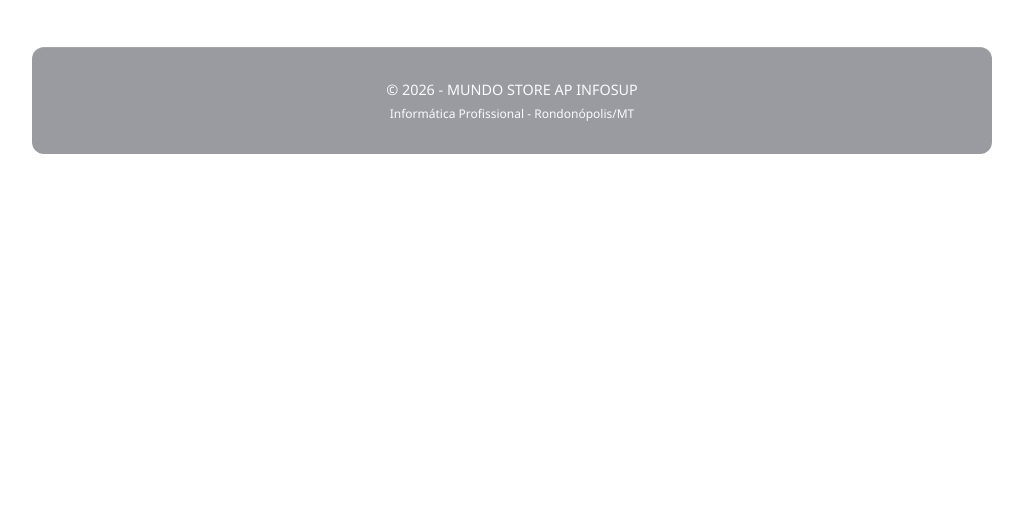
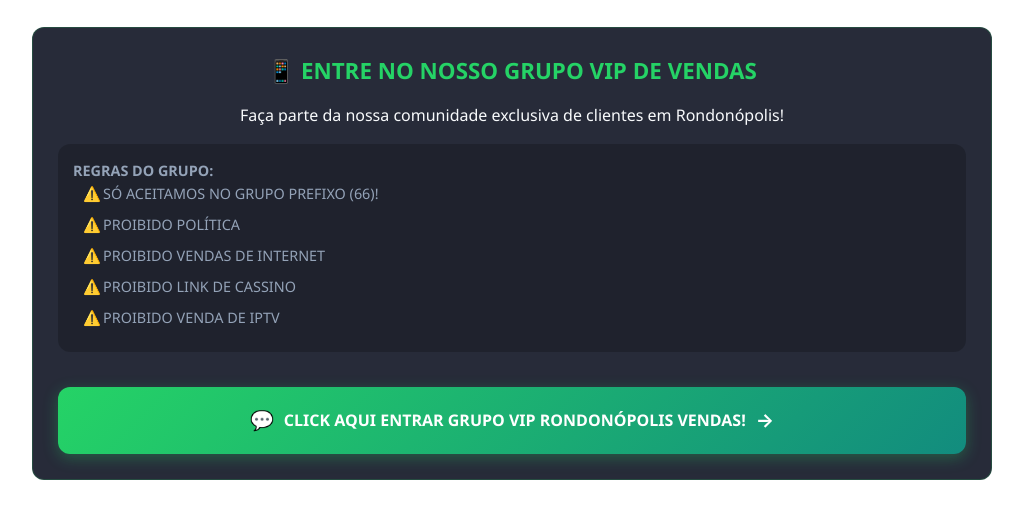
Before and after one commit to MUNDO-STORE/MUNDOSTORERONDONOPOLISAPINFOSUP, a plain HTML site: page index.html in a window 1280 px wide. Shown: the part 1268-1795 px from the top of the page, without its empty margins (128-1151 px from the left). Before the commit the page ends 1442 px from the top, so only its background shows below. Drawn offline with Linux system fonts and the light colour scheme; no server answers.

Commit message:
Update index.html

```diff
--- a/index.html
+++ b/index.html
@@ -232,6 +232,54 @@
     transform: translateX(5px);
 }
 
+/* Botão WhatsApp Grupo */
+.btn-whatsapp-group {
+    display: inline-flex;
+    align-items: center;
+    justify-content: center;
+    gap: 10px;
+    width: 100%;
+    background: linear-gradient(135deg, #25D366, #128C7E);
+    color: white;
+    text-decoration: none;
+    padding: 18px;
+    border-radius: var(--radius);
+    font-weight: 700;
+    font-size: 1rem;
+    border: none;
+    cursor: pointer;
+    transition: var(--transition);
+    position: relative;
+    overflow: hidden;
+    box-shadow: 0 4px 15px rgba(37, 211, 102, 0.3);
+    margin-top: 20px;
+}
+
+.btn-whatsapp-group:hover {
+    transform: translateY(-2px);
+    box-shadow: 0 10px 25px rgba(37, 211, 102, 0.4);
+    background: linear-gradient(135deg, #128C7E, #075E54);
+}
+
+.btn-whatsapp-group:active {
+    transform: translateY(0);
+}
+
+.btn-whatsapp-group::before {
+    content: '💬';
+    font-size: 1.2rem;
+}
+
+.btn-whatsapp-group::after {
+    content: '→';
+    font-size: 1.2rem;
+    transition: transform 0.3s ease;
+}
+
+.btn-whatsapp-group:hover::after {
+    transform: translateX(5px);
+}
+
 /* Depoimentos */
 .testimonials {
     margin: 50px 0;
@@ -248,6 +296,7 @@
     display: grid;
     grid-template-columns: repeat(auto-fit, minmax(280px, 1fr));
     gap: 20px;
+    margin-bottom: 30px;
 }
 
 .testimonial-card {
@@ -290,6 +339,51 @@
     font-style: italic;
     line-height: 1.5;
     opacity: 0.9;
+}
+
+/* Aviso Grupo */
+.grupo-aviso {
+    text-align: center;
+    background: var(--card-bg);
+    padding: 25px;
+    border-radius: var(--radius);
+    border: 1px solid rgba(37, 211, 102, 0.2);
+    backdrop-filter: blur(10px);
+    margin-top: 20px;
+}
+
+.grupo-aviso h3 {
+    color: #25D366;
+    margin-bottom: 15px;
+    font-size: 1.4rem;
+}
+
+.grupo-regras {
+    color: var(--text-muted);
+    font-size: 0.9rem;
+    margin: 15px 0;
+    text-align: left;
+    background: rgba(0, 0, 0, 0.2);
+    padding: 15px;
+    border-radius: var(--radius);
+}
+
+.grupo-regras ul {
+    list-style-type: none;
+    padding-left: 10px;
+}
+
+.grupo-regras li {
+    margin-bottom: 8px;
+    padding-left: 20px;
+    position: relative;
+}
+
+.grupo-regras li::before {
+    content: '⚠️';
+    position: absolute;
+    left: 0;
+    top: 0;
 }
 
 /* Notificação */
@@ -381,6 +475,10 @@
     .video-background video {
         filter: brightness(0.25);
     }
+
+    .grupo-aviso {
+        padding: 20px;
+    }
 }
 
 @media (max-width: 480px) {
@@ -396,9 +494,13 @@
         font-size: 1.7rem;
     }
 
-    .btn-primary {
+    .btn-primary, .btn-whatsapp-group {
         padding: 16px;
         font-size: 0.95rem;
+    }
+
+    .grupo-aviso h3 {
+        font-size: 1.2rem;
     }
 }
 
@@ -414,7 +516,7 @@
     }
 }
 
-.service-card, .testimonial-card {
+.service-card, .testimonial-card, .grupo-aviso {
     animation: fadeInUp 0.6s ease backwards;
 }
 
@@ -492,6 +594,27 @@
     <section class="testimonials">
         <h2>⭐ Depoimentos de Clientes</h2>
         <div class="testimonial-grid" id="depoimentos"></div>
+
+        <!-- Botão para entrar no grupo VIP -->
+        <div class="grupo-aviso">
+            <h3>📱 ENTRE NO NOSSO GRUPO VIP DE VENDAS</h3>
+            <p>Faça parte da nossa comunidade exclusiva de clientes em Rondonópolis!</p>
+
+            <div class="grupo-regras">
+                <p><strong>REGRAS DO GRUPO:</strong></p>
+                <ul>
+                    <li>SÓ ACEITAMOS NO GRUPO PREFIXO (66)!</li>
+                    <li>PROIBIDO POLÍTICA</li>
+                    <li>PROIBIDO VENDAS DE INTERNET</li>
+                    <li>PROIBIDO LINK DE CASSINO</li>
+                    <li>PROIBIDO VENDA DE IPTV</li>
+                </ul>
+            </div>
+
+            <a class="btn-whatsapp-group" href="https://chat.whatsapp.com/G3cTkoQYJumJeKYzoDAdKh" target="_blank">
+                CLICK AQUI ENTRAR GRUPO VIP RONDONÓPOLIS VENDAS!
+            </a>
+        </div>
     </section>
 
     <!-- Rodapé -->
@@ -654,6 +777,17 @@
             `🕒 ${new Date().toLocaleString('pt-BR')}`
         );
     }
+
+    // Registrar clique no botão do grupo WhatsApp
+    const botaoGrupo = e.target.closest('.btn-whatsapp-group');
+    if (botaoGrupo) {
+        enviarTelegram(
+            `📱 CLIQUE NO GRUPO WHATSAPP\n` +
+            `🔘 ${botaoGrupo.textContent.trim()}\n` +
+            `📍 ${localizacao.cidade} - ${localizacao.estado}\n` +
+            `🕒 ${new Date().toLocaleString('pt-BR')}`
+        );
+    }
 });
 
 // ================== INICIALIZAÇÃO ==================
```
